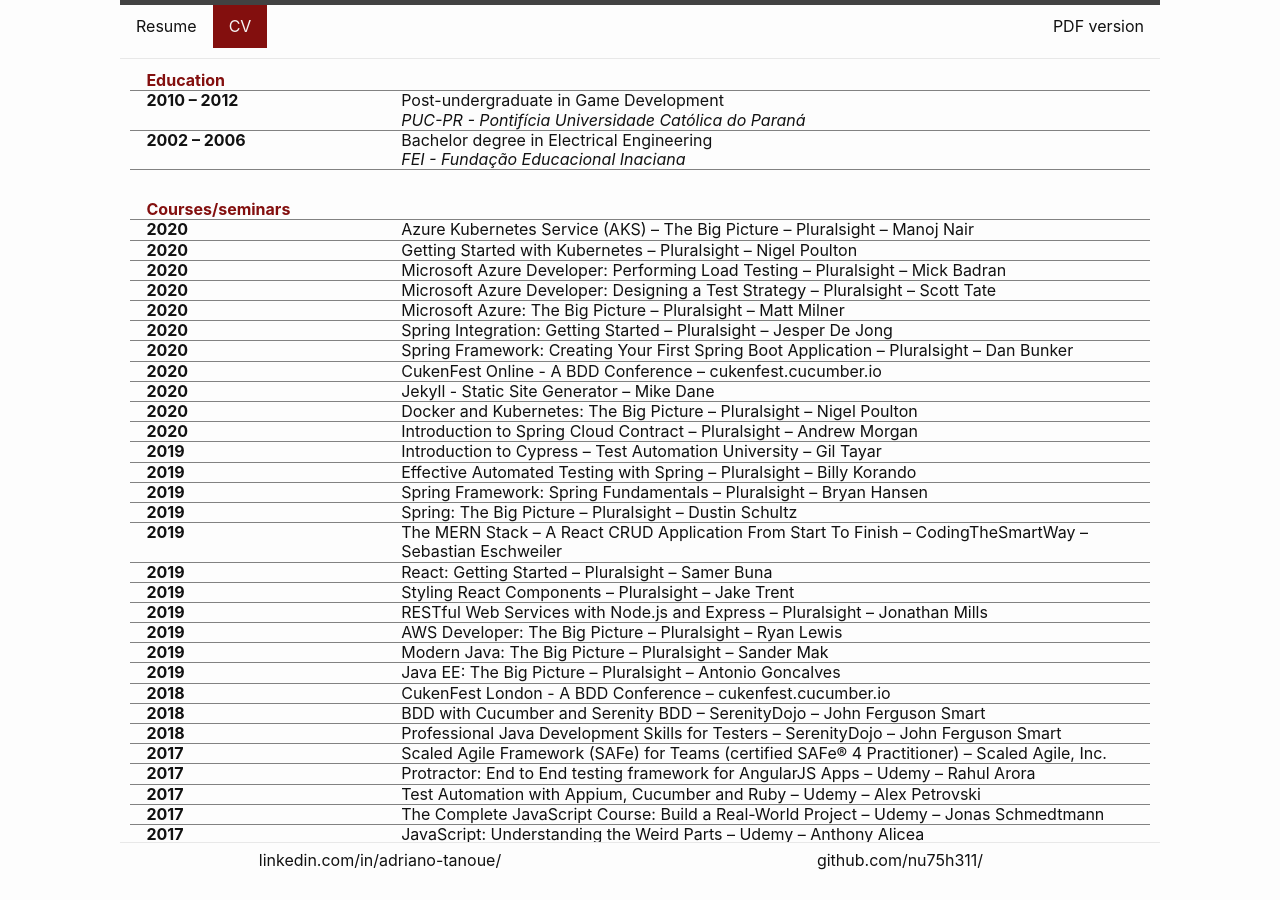
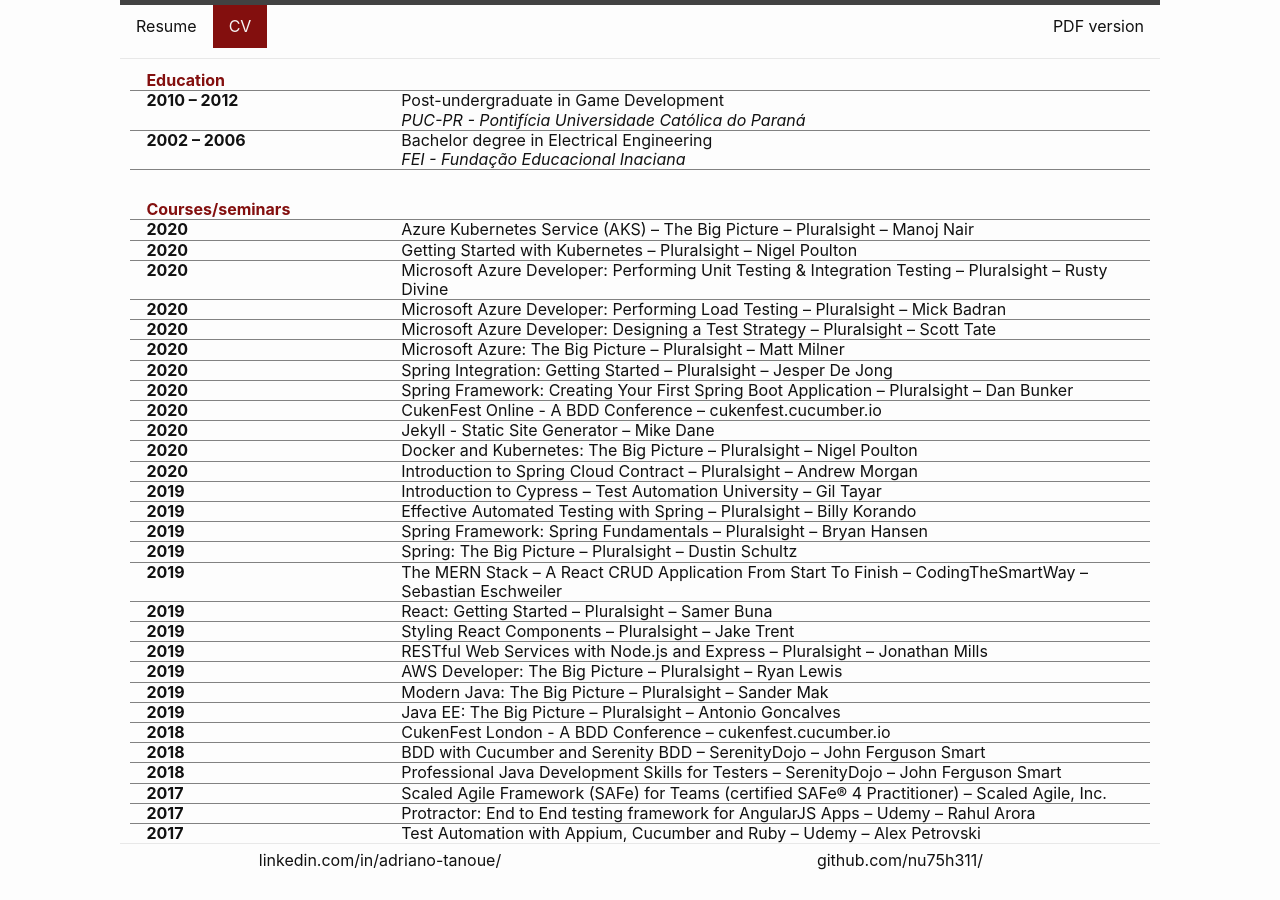
Before and after one commit to nu75h311/nu75h311.github.io, a Jekyll site: the page built from cv.md, in a window 1280 px wide and 900 px high, scrolled down 387 px. Built offline with Jekyll 4.4.1, drawn with Linux system fonts in a browser that asks for light colours.

Commit message:
added a course

```diff
--- a/_data/education.json
+++ b/_data/education.json
@@ -24,6 +24,11 @@
         {
             "name": "Getting Started with Kubernetes",
             "institution": "Pluralsight – Nigel Poulton",
+            "period": "2020"
+        },
+        {
+            "name": "Microsoft Azure Developer: Performing Unit Testing & Integration Testing",
+            "institution": "Pluralsight – Rusty Divine",
             "period": "2020"
         },
         {
```
